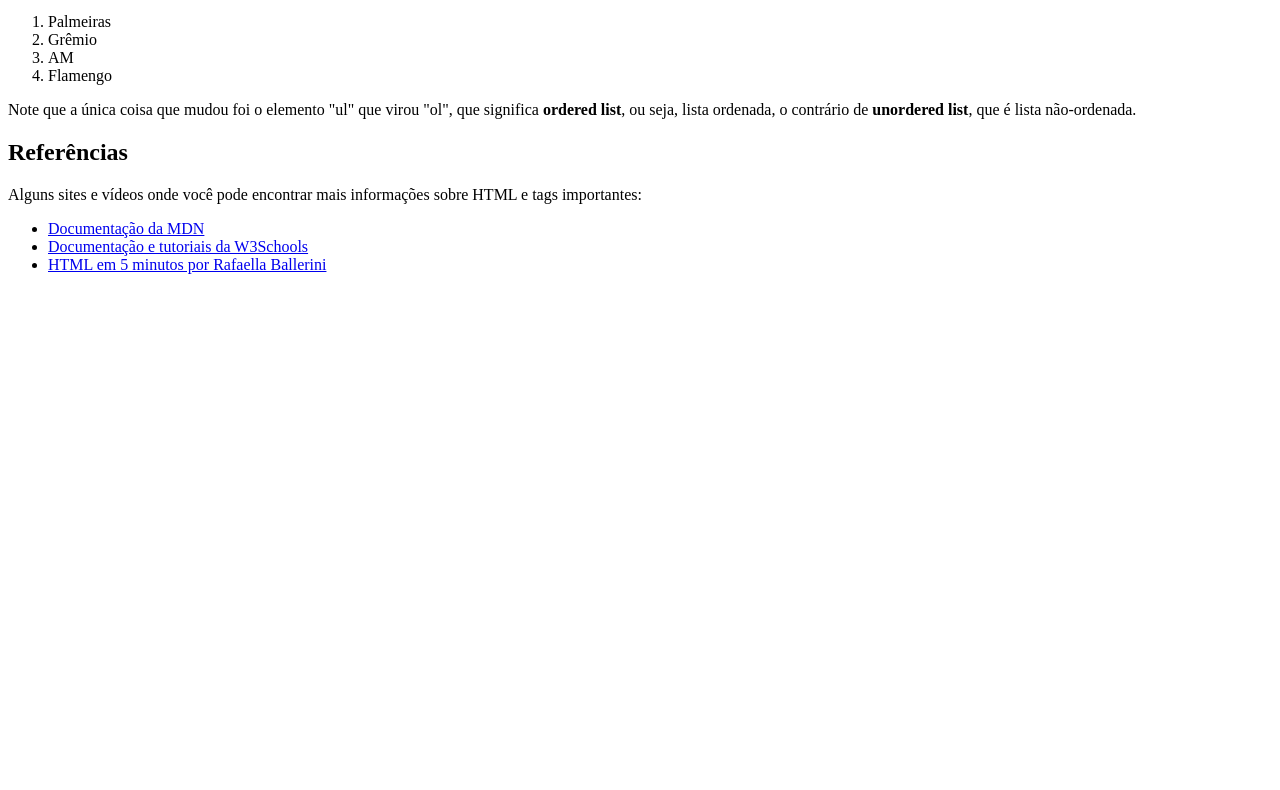
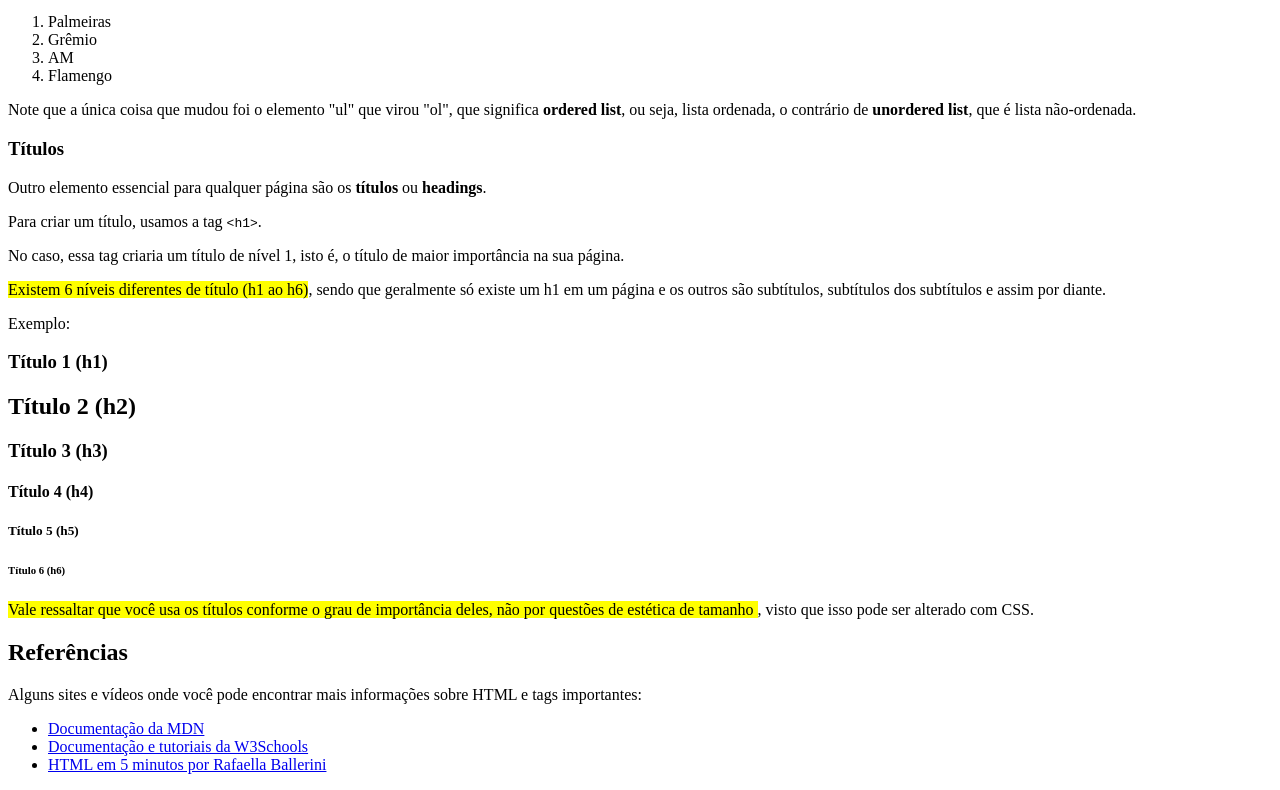
Before and after one commit to lucaspoggers/blog-html-dio, a plain HTML site: page index.html in a window 1280 px wide. Shown: the part 5755-6545 px from the top of the page. Before the commit the page ends 6045 px from the top, so only its background shows below. Drawn offline with Linux system fonts and the light colour scheme.

Commit message:
adição da seção de titulos

```diff
--- a/index.html
+++ b/index.html
@@ -427,7 +427,8 @@
       </section>
 
       <img
-        src="https://th.bing.com/th/id/R.aab62ce3feec69a99fe7dca9a42f850b?rik=HAI5D1yr1H4t0A&riu=http%3a%2f%2ffightersgeneration.com%2fnf5%2fchar%2flink-adult-ocarina-of-time-artwork2.jpg&ehk=peBYUEDOr7dnEAHhZ4WTIxA%2b%2bgcTVBGAKiEJZvz%2bu1c%3d&risl=&pid=ImgRaw&r=0"
+        src="https://th.bing.com/th/id/R.aab62ce3feec69a99fe7dca9a42f850b?rik=HAI5D1yr1H4t0A&riu=http%3a%2f%2ffightersgeneration.com%2fnf5%2fchar%2fl5nk-adult5ocarina-of5time-artwork2.jpg&ehk=peBYUEDOr7dnEAHhZ4WTIxA%2b%2bgcTVBGAKiEJZvz%2bu1c%3d&risl=&pid=ImgRaw&r=0"
+        src="https://th.bing.com/th/id/R.aab62ce3feec69a99fe7dca9a42f850b?rik=HAI5D1yr1H4t0A&riu=http%3a%2f%2ffightersgeneration.com%2fnf5%2fchar%2fl5nk-adu6t5ocarina-6f6time-artwork2.jpg&ehk=peBYUEDOr7dnEAHhZ4WTIxA%2b%2bgcTVBGAKiEJZvz%2bu1c%3d&risl=&pid=ImgRaw&r=0"
         alt="Personagem Link do jogo Zelda"
         width="300px"
       />
@@ -534,6 +535,37 @@
           não-ordenada.
         </p>
       </section>
+      <section id="titulos">
+        <h1>Títulos</h1>
+        <p>
+          Outro elemento essencial para qualquer página são os <b>títulos</b> ou
+          <b lang="en">headings</b>.
+        </p>
+        <p>Para criar um título, usamos a tag <code>&lt;h1&gt;</code>.</p>
+        <p>
+          No caso, essa tag criaria um título de nível 1, isto é, o título de
+          maior importância na sua página.
+        </p>
+        <p>
+          <mark>Existem 6 níveis diferentes de título (h1 ao h6)</mark>, sendo
+          que geralmente só existe um h1 em um página e os outros são
+          subtítulos, subtítulos dos subtítulos e assim por diante.
+        </p>
+        <p>Exemplo:</p>
+
+        <h1>Título 1 (h1)</h1>
+        <h2>Título 2 (h2)</h2>
+        <h3>Título 3 (h3)</h3>
+        <h4>Título 4 (h4)</h4>
+        <h5>Título 5 (h5)</h5>
+        <h6>Título 6 (h6)</h6>
+        <p>
+          <mark>
+            Vale ressaltar que você usa os títulos conforme o grau de
+            importância deles, não por questões de estética de tamanho </mark
+          >, visto que isso pode ser alterado com CSS.
+        </p>
+      </section>
     </article>
     <footer id="referencias">
       <h2>Referências</h2>
```
